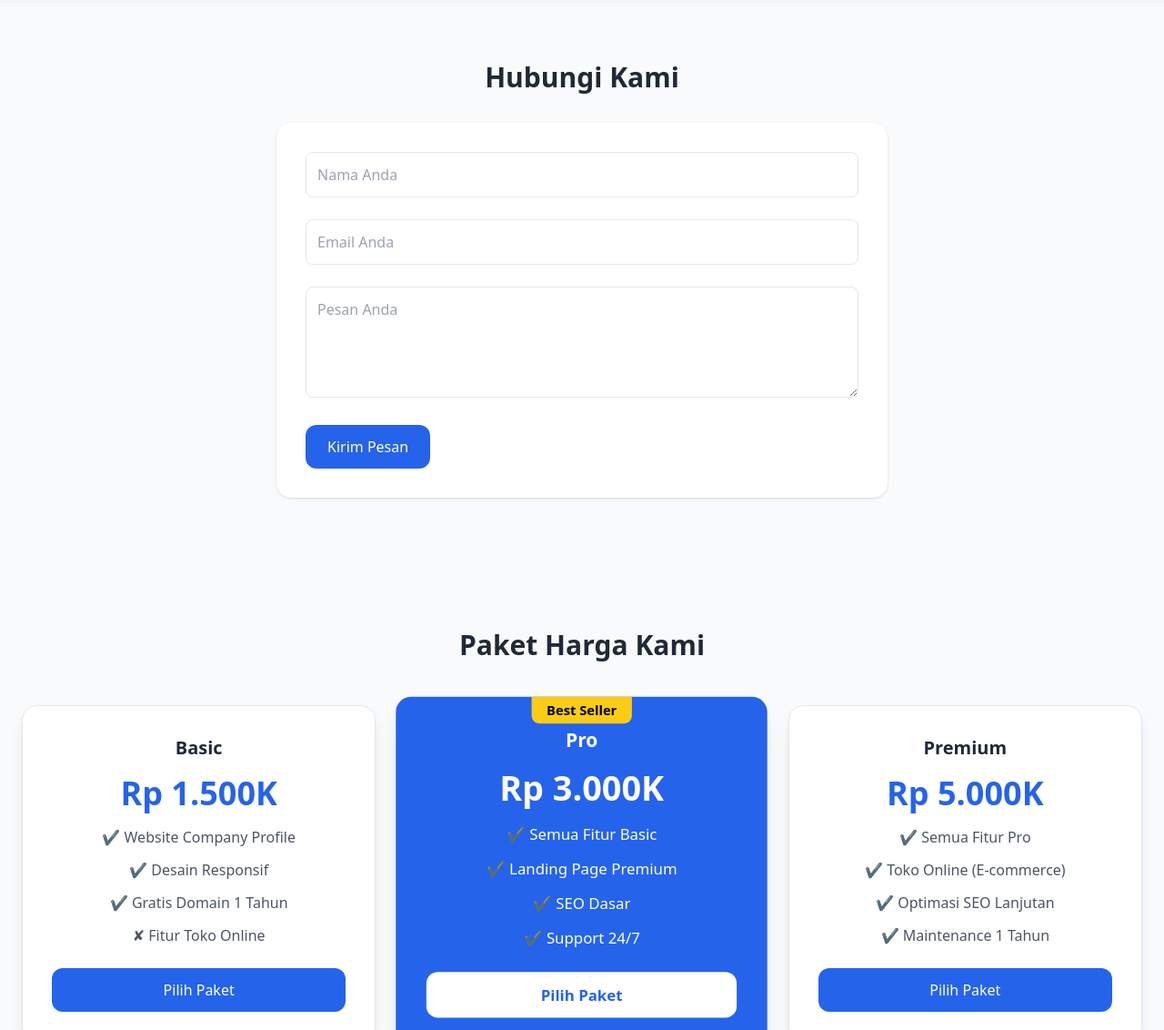
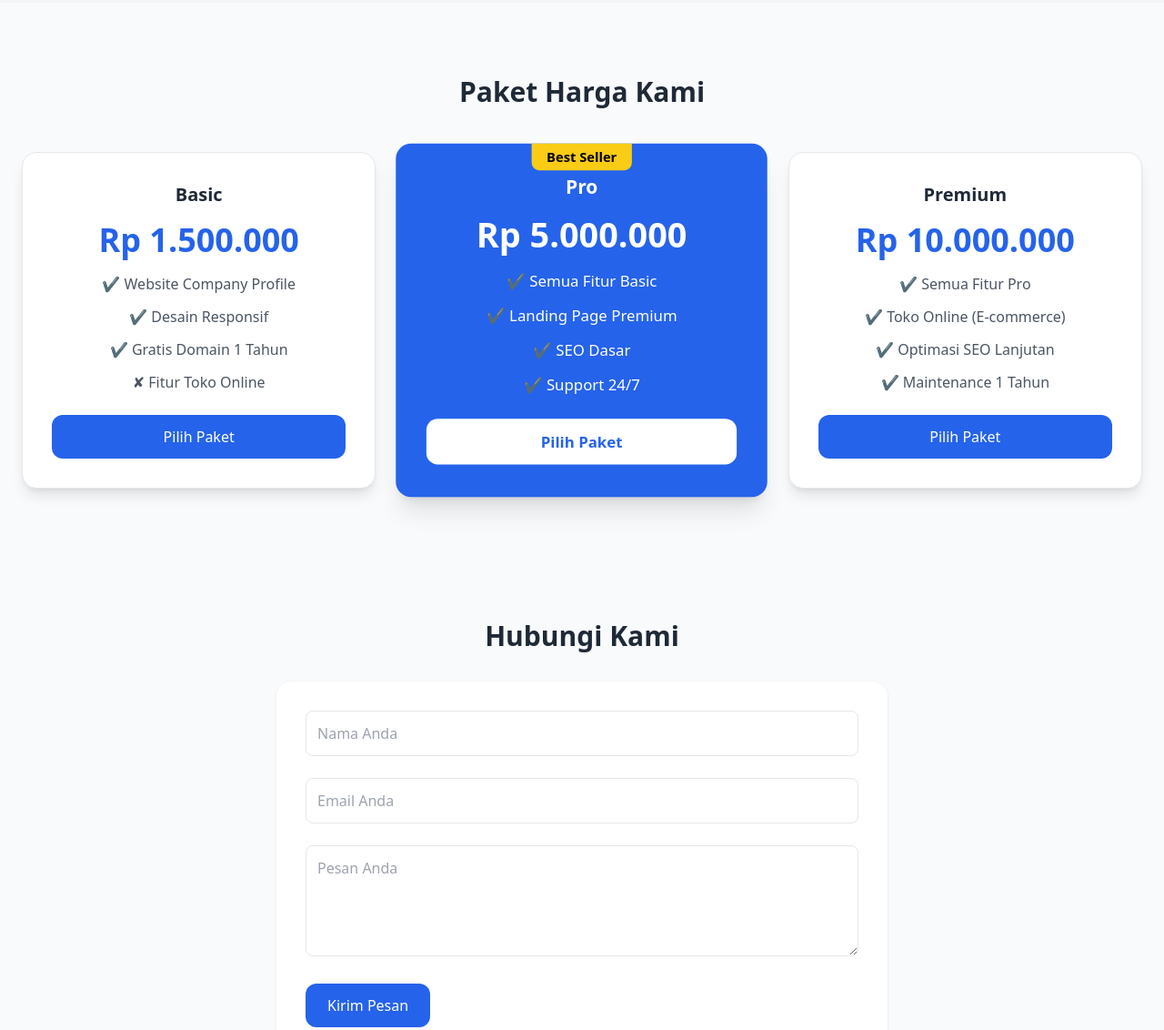
Before and after one commit to rafasyah/pkk-project, a plain HTML site: page index.html in a window 1280 px wide. Shown: the part 1485-2617 px from the top of the page at 91% size. Drawn offline with nearby package versions, Linux system fonts and the light colour scheme.

Commit message:
Update index.html

```diff
--- a/index.html
+++ b/index.html
@@ -86,19 +86,6 @@
       </div>
     </div>
   </section>
-
-  <!-- Kontak -->
-  <section id="kontak" class="max-w-7xl mx-auto px-6 py-16">
-    <h3 class="text-3xl font-bold text-center mb-8">Hubungi Kami</h3>
-    <form class="max-w-2xl mx-auto bg-white p-8 rounded-2xl shadow space-y-6">
-      <input type="text" placeholder="Nama Anda" class="w-full p-3 border rounded-lg">
-      <input type="email" placeholder="Email Anda" class="w-full p-3 border rounded-lg">
-      <textarea placeholder="Pesan Anda" rows="4" class="w-full p-3 border rounded-lg"></textarea>
-      <button type="submit" class="bg-blue-600 text-white px-6 py-3 rounded-xl hover:bg-blue-700">
-        Kirim Pesan
-      </button>
-    </form>
-  </section>
   <!-- Pricing Plans -->
   <section id="pricing" class="max-w-7xl mx-auto px-6 py-20">
     <h3 class="text-3xl font-bold text-center mb-12">Paket Harga Kami</h3>
@@ -107,7 +94,7 @@
       <!-- Basic Plan -->
       <div class="bg-white shadow-lg rounded-2xl p-8 text-center border hover:shadow-2xl transition">
         <h4 class="text-xl font-semibold mb-4">Basic</h4>
-        <p class="text-4xl font-bold text-blue-600 mb-4">Rp 1.500K</p>
+        <p class="text-4xl font-bold text-blue-600 mb-4">Rp 1.500.000</p>
         <ul class="text-gray-600 space-y-3 mb-6">
           <li>✔ Website Company Profile</li>
           <li>✔ Desain Responsif</li>
@@ -125,7 +112,7 @@
           Best Seller
         </span>
         <h4 class="text-xl font-semibold mb-4">Pro</h4>
-        <p class="text-4xl font-bold mb-4">Rp 3.000K</p>
+        <p class="text-4xl font-bold mb-4">Rp 5.000.000</p>
         <ul class="space-y-3 mb-6">
           <li>✔ Semua Fitur Basic</li>
           <li>✔ Landing Page Premium</li>
@@ -140,7 +127,7 @@
       <!-- Premium Plan -->
       <div class="bg-white shadow-lg rounded-2xl p-8 text-center border hover:shadow-2xl transition">
         <h4 class="text-xl font-semibold mb-4">Premium</h4>
-        <p class="text-4xl font-bold text-blue-600 mb-4">Rp 5.000K</p>
+        <p class="text-4xl font-bold text-blue-600 mb-4">Rp 10.000.000</p>
         <ul class="text-gray-600 space-y-3 mb-6">
           <li>✔ Semua Fitur Pro</li>
           <li>✔ Toko Online (E-commerce)</li>
@@ -154,6 +141,19 @@
 
     </div>
   </section>
+  <!-- Kontak -->
+  <section id="kontak" class="max-w-7xl mx-auto px-6 py-16">
+    <h3 class="text-3xl font-bold text-center mb-8">Hubungi Kami</h3>
+    <form class="max-w-2xl mx-auto bg-white p-8 rounded-2xl shadow space-y-6">
+      <input type="text" placeholder="Nama Anda" class="w-full p-3 border rounded-lg">
+      <input type="email" placeholder="Email Anda" class="w-full p-3 border rounded-lg">
+      <textarea placeholder="Pesan Anda" rows="4" class="w-full p-3 border rounded-lg"></textarea>
+      <button type="submit" class="bg-blue-600 text-white px-6 py-3 rounded-xl hover:bg-blue-700">
+        Kirim Pesan
+      </button>
+    </form>
+  </section>
+
 
   <!-- Footer -->
   <footer class="bg-gray-900 text-white py-6 text-center">
```
